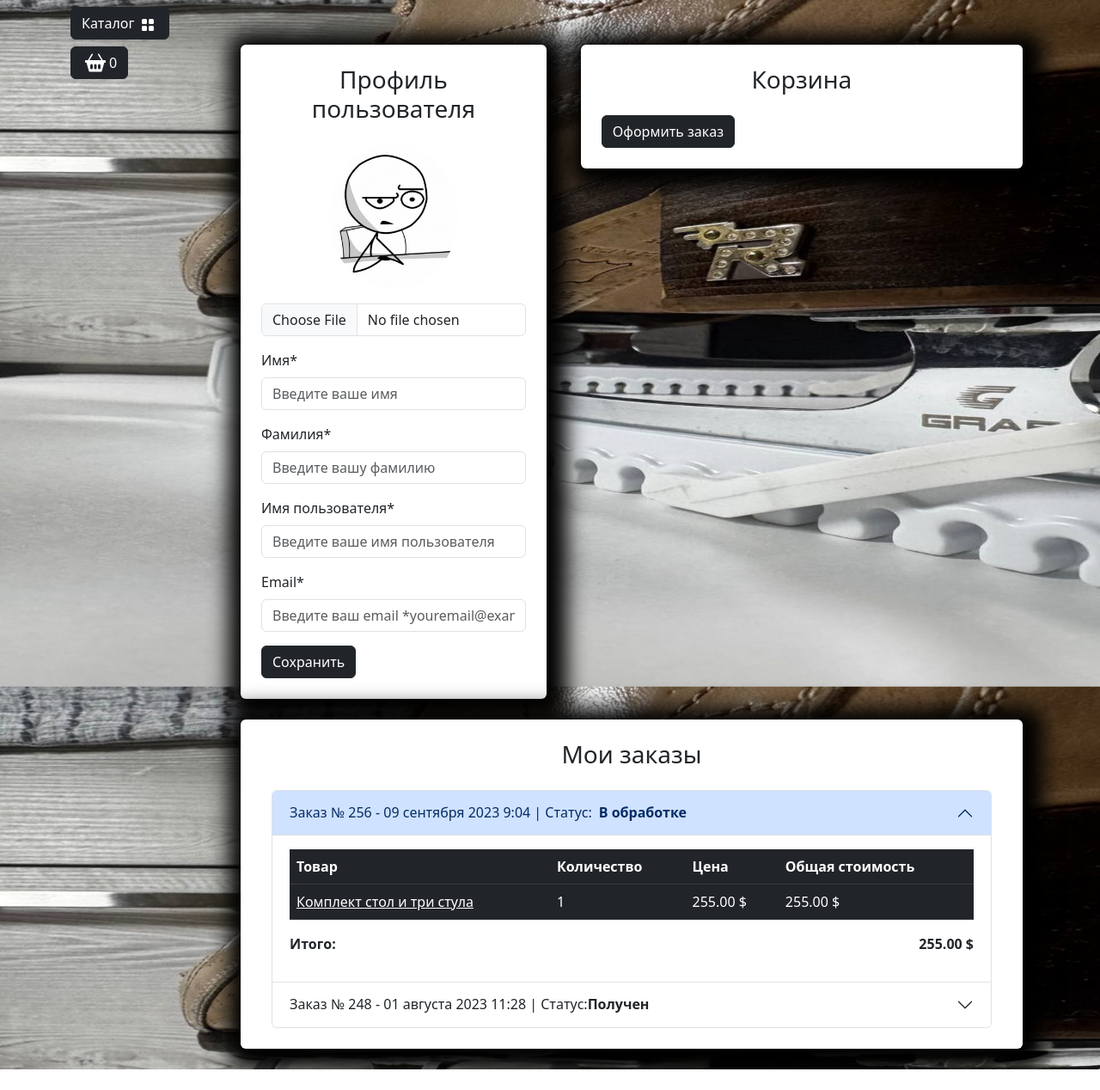
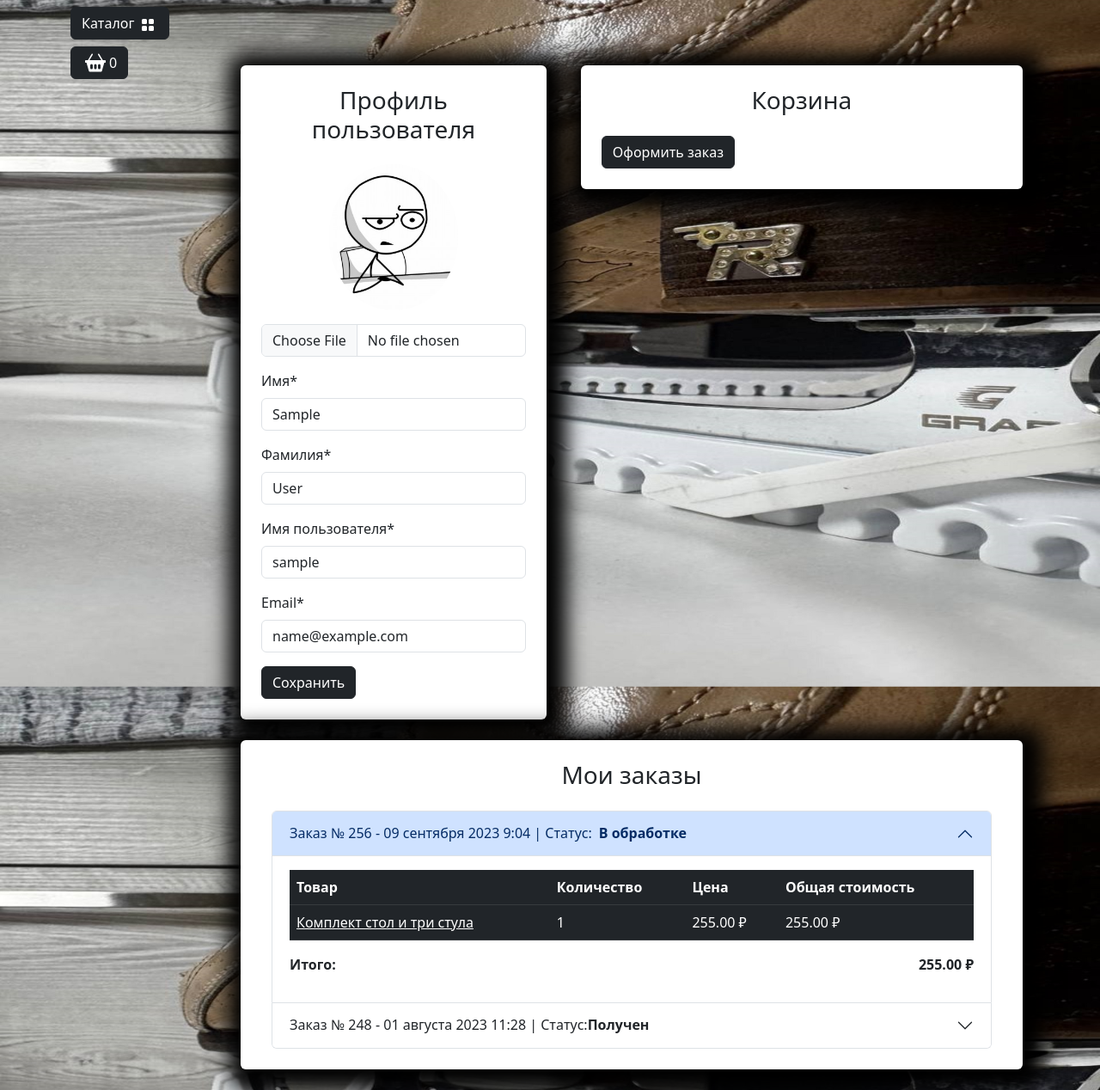
Before and after one commit to 1ruslan9/diplom_django, a Django app: page /user/profile/ in a window 1280 px wide. Shown: the part 56-1324 px from the top of the page at 86% size. Before the commit the page ends 1300 px from the top, so only its background shows below. Run offline with Django 5.2, Linux system fonts and the light colour scheme; the visitor is signed in with stand-in values (Sample User, id 1); data comes from the database, SQL or seed files in the repository; some libraries are stand-ins or nearby versions.

Commit message:
Profile form, controller & notifications are ready

```diff
--- a/templates/includes/notifications.html
+++ b/templates/includes/notifications.html
@@ -12,3 +12,27 @@
         </div>
     </div>
 {% endif %}
+
+<div class="container mt-4">
+    <div class="row justify-content-center">
+        <div class="col-md-6">
+            {% if messages %}
+                {% for message in messages %}
+                    {% if message.tags == 'success' %}
+                    <div id="notification" class="position-fixed start-50 translate-middle-x z-3 alert alert-success fade show custom-shadow" role="alert">
+                        {{ message }}
+                    </div>
+                    {% endif %}
+                    {% if message.tags == 'warning' %}
+                    <div id="notification" class="position-fixed start-50 translate-middle-x z-3 alert alert-danger fade show custom-shadow" role="alert">
+                        {{ message }}
+                    </div>
+                    {% endif %}
+                {% endfor %}
+            {% else %}
+            <div id="jq-notification" class="position-fixed start-50 translate-middle-x z-3 alert alert-success fade show custom-shadow" style="display: none;" role="alert">
+            </div>
+            {% endif %}
+        </div>
+    </div>
+</div>
--- a/users/forms.py
+++ b/users/forms.py
@@ -1,5 +1,5 @@
 from django import forms
-from django.contrib.auth.forms import AuthenticationForm, UserCreationForm
+from django.contrib.auth.forms import AuthenticationForm, UserCreationForm, UserChangeForm
 
 from users.models import User
 
@@ -48,3 +48,20 @@
     email = forms.CharField()
     password1 = forms.CharField()
     password2 = forms.CharField()
+
+
+class ProfileForm(UserChangeForm):
+    class Meta:
+        model = User
+        fields = (
+            "image",
+            "first_name",
+            "last_name",
+            "username",
+            "email",)
+
+    image = forms.ImageField(required=False)
+    first_name = forms.CharField()
+    last_name = forms.CharField()
+    username = forms.CharField()
+    email = forms.CharField()
--- a/users/templates/users/profile.html
+++ b/users/templates/users/profile.html
@@ -9,35 +9,69 @@
             <div class="col-md-5">
                 <div class=" bg-white p-4 mb-4 mx-2 rounded custom-shadow">
                     <h3 class="text-center mb-4">Профиль пользователя</h3>
-                    <form>
+                    <form action="{% url "users:profile" %}" method="post" enctype="multipart/form-data" >
+                        {% csrf_token %}
                         <div class="row">
                             <div class="col-md-12 mb-3 text-center">
-                                <img src="{% static "deps/images/baseavatar.jpg" %}"
-                                    alt="Аватар пользователя" class="img-fluid rounded-circle"
-                                    style="max-width: 150px;">
-                                <input type="file" class="form-control mt-3" id="avatar"
+                                {% if user.image %}
+                                    <img src="{{ user.image.url }}"
+                                        alt="Аватар пользователя" class="img-fluid rounded-circle"
+                                        style="max-width: 150px;">
+                                {% else %}
+                                    <img src="{% static "deps/images/baseavatar.jpg" %}"
+                                        alt="Аватар пользователя" class="img-fluid rounded-circle"
+                                        style="max-width: 150px;">
+                                {% endif %}
+                                <input type="file" class="form-control mt-3" id="id_image"
+                                    name='image'
                                     accept="image/*">
+                                    {% if form.image.errors %}
+                                    <div class="alert alert-danger alert-dismissible fade show">{{form.image.errors}}</div>
+                                    {% endif %}
                             </div>
                             <div class="col-md-12 mb-3">
-                                <label for="firstName" class="form-label">Имя*</label>
-                                <input type="text" class="form-control" id="firstName"
-                                    placeholder="Введите ваше имя" value="" required>
+                                <label for="id_first_name" class="form-label">Имя*</label>
+                                <input type="text" class="form-control" id="id_first_name"
+                                    name="first_name"
+                                    placeholder="Введите ваше имя"
+                                    value="{{ form.first_name.value }}"
+                                    required>
+                                    {% if form.first_name.errors %}
+                                    <div class="alert alert-danger alert-dismissible fade show">{{form.first_name.errors}}</div>
+                                    {% endif %}
                             </div>
                             <div class="col-md-12 mb-3">
-                                <label for="lastName" class="form-label">Фамилия*</label>
-                                <input type="text" class="form-control" id="lastName"
-                                    placeholder="Введите вашу фамилию" value="" required>
+                                <label for="id_last_name" class="form-label">Фамилия*</label>
+                                <input type="text" class="form-control" id="id_last_name"
+                                    name="last_name"
+                                    placeholder="Введите вашу фамилию"
+                                    value="{{ form.last_name.value }}"
+                                    required>
+                                    {% if form.last_name.errors %}
+                                    <div class="alert alert-danger alert-dismissible fade show">{{form.last_name.errors}}</div>
+                                    {% endif %}
                             </div>
                             <div class="col-md-12 mb-3">
-                                <label for="username" class="form-label">Имя пользователя*</label>
-                                <input type="text" class="form-control" id="username"
-                                    placeholder="Введите ваше имя пользователя" value="" required>
+                                <label for="id_username" class="form-label">Имя пользователя*</label>
+                                <input type="text" class="form-control" id="id_username"
+                                    name="username"
+                                    placeholder="Введите ваше имя пользователя"
+                                    value="{{ form.username.value }}"
+                                    required>
+                                    {% if form.username.errors %}
+                                    <div class="alert alert-danger alert-dismissible fade show">{{form.username.errors}}</div>
+                                    {% endif %}
                             </div>
                             <div class="col-md-12 mb-3">
-                                <label for="email" class="form-label">Email*</label>
-                                <input type="email" class="form-control" id="email"
-                                    placeholder="Введите ваш email *youremail@example.com" value=""
+                                <label for="id_email" class="form-label">Email*</label>
+                                <input type="email" class="form-control" id="id_email"
+                                    name="email"
+                                    placeholder="Введите ваш email *youremail@example.com"
+                                    value="{{ form.email.value }}"
                                     required>
+                                    {% if form.email.errors %}
+                                    <div class="alert alert-danger alert-dismissible fade show">{{form.email.errors}}</div>
+                                    {% endif %}
                             </div>
                         </div>
                         <button type="submit" class="btn btn-dark">Сохранить</button>
@@ -86,15 +120,15 @@
                                                 <tr>
                                                     <td><a class="text-white" href="#">Комплект стол и три стула</a></td>
                                                     <td>1</td>
-                                                    <td>255.00 $</td>
-                                                    <td>255.00 $</td>
+                                                    <td>255.00 ₽</td>
+                                                    <td>255.00 ₽</td>
 
                                                 </tr>
                                             </tbody>
                                         </table>
                                         <div class="d-flex justify-content-between">
                                             <p><strong>Итого:</strong></p>
-                                            <p><strong>255.00 $</strong></p>
+                                            <p><strong>255.00 ₽</strong></p>
 
                                         </div>
                                     </div>
@@ -121,8 +155,8 @@
                                                 <tr>
                                                     <td><a class="text-white" href="#">Стул офисный</a></td>
                                                     <td>2</td>
-                                                    <td>30.00 $</td>
-                                                    <td>60.00 $</td>
+                                                    <td>30.00 ₽</td>
+                                                    <td>60.00 ₽</td>
 
                                                 </tr>
                                             </tbody>
--- a/users/views.py
+++ b/users/views.py
@@ -1,9 +1,10 @@
-from django.contrib import auth
+from django.contrib.auth.decorators import login_required
+from django.contrib import auth, messages
 from django.http import HttpResponseRedirect
 from django.shortcuts import redirect, render
 from django.urls import reverse
 
-from users.forms import UserLoginForm, UserRegistrationForm
+from users.forms import ProfileForm, UserLoginForm, UserRegistrationForm
 
 
 def login(request):
@@ -15,6 +16,7 @@
             user = auth.authenticate(username=username, password=password)
             if user:
                 auth.login(request, user)
+                messages.success(request, f"{username}, Вы успешно вошли в аккаунт")
                 return HttpResponseRedirect(reverse('main:index'))
     else:
         form = UserLoginForm()
@@ -33,6 +35,7 @@
             form.save()
             user= form.instance
             auth.login(request, user)
+            messages.success(request, f"{user.username}, Вы успешно зарегистрированы и вошли в аккаунт")
             return HttpResponseRedirect(reverse('main:index'))
     else:
         form = UserRegistrationForm()
@@ -43,14 +46,25 @@
     }
     return render(request, 'users/registration.html', context)
 
+@login_required
+def profile(request):
+    if request.method == 'POST':
+        form = ProfileForm(data=request.POST, instance=request.user, files=request.FILES)
+        if form.is_valid():
+            form.save()
+            messages.success(request, "Профайл успешно обновлен")
+            return HttpResponseRedirect(reverse('user:profile'))
+    else:
+        form = ProfileForm(instance=request.user)
 
-def profile(request):
     context = {
-        'title': 'ERILIYA - Кабинет'
+        'title': 'ERILIYA - Кабинет',
+        'form': form
     }
     return render(request, 'users/profile.html', context)
 
-
+@login_required
 def logout(request):
+    messages.success(request, f"{request.user.username}, Вы вышли из аккаунта")
     auth.logout(request)
     return redirect(reverse('main:index'))
```
